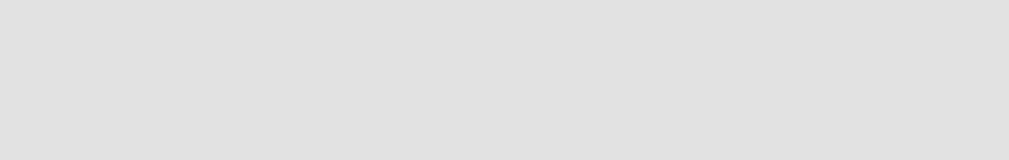
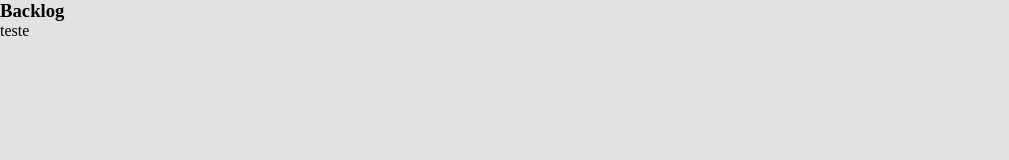
Before and after one commit to henriquepablo/kanban, a Next.js app: page / in a window 1280 px wide. Shown: the top 160 px of the page, without its empty margins (0-1009 px from the left). Built offline with nearby package versions, Linux system fonts and the light colour scheme.

Commit message:
feat: create components card, board and column

```diff
--- /dev/null
+++ b/src/components/Board.tsx
@@ -0,0 +1,16 @@
+import Column from "./Column";
+
+export default function Board() {
+    return (
+      <div className="board">
+
+        <div className="containerColumns">
+
+            <Column title="Backlog"/>
+
+
+        </div>
+
+      </div>
+    );
+  }
--- /dev/null
+++ b/src/components/Card.tsx
@@ -0,0 +1,15 @@
+type props = {
+    name:string
+}
+
+function Card({name}:props) {
+    return(
+        <div className="card">
+            <p>
+                {name}
+            </p>
+        </div>
+    )
+};
+
+export default Card;
--- /dev/null
+++ b/src/components/Column.tsx
@@ -0,0 +1,21 @@
+import Card from "./Card";
+
+type props = {
+    title:string
+}
+
+function Column({title}:props) {
+    return(
+        <div className="column">
+
+            <h3>
+                {title}
+            </h3>
+
+            <Card name="teste"/>
+
+        </div>
+    )
+};
+
+export default Column;
--- a/src/pages/index.tsx
+++ b/src/pages/index.tsx
@@ -1,10 +1,9 @@
+import Board from "@/components/Board";
 
 export default function Home() {
   return (
     <div>
-      <p>
-
-      </p>
+      <Board />
     </div>
   );
 }
```
